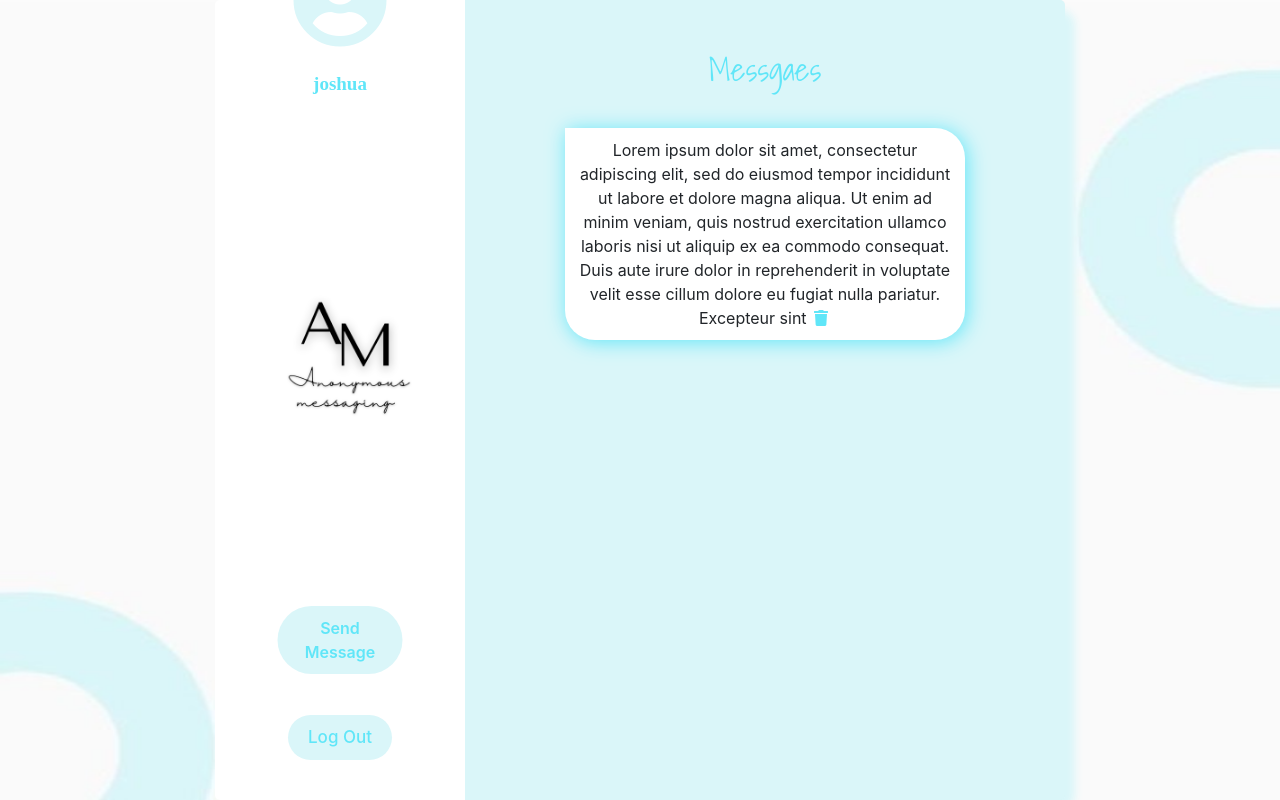
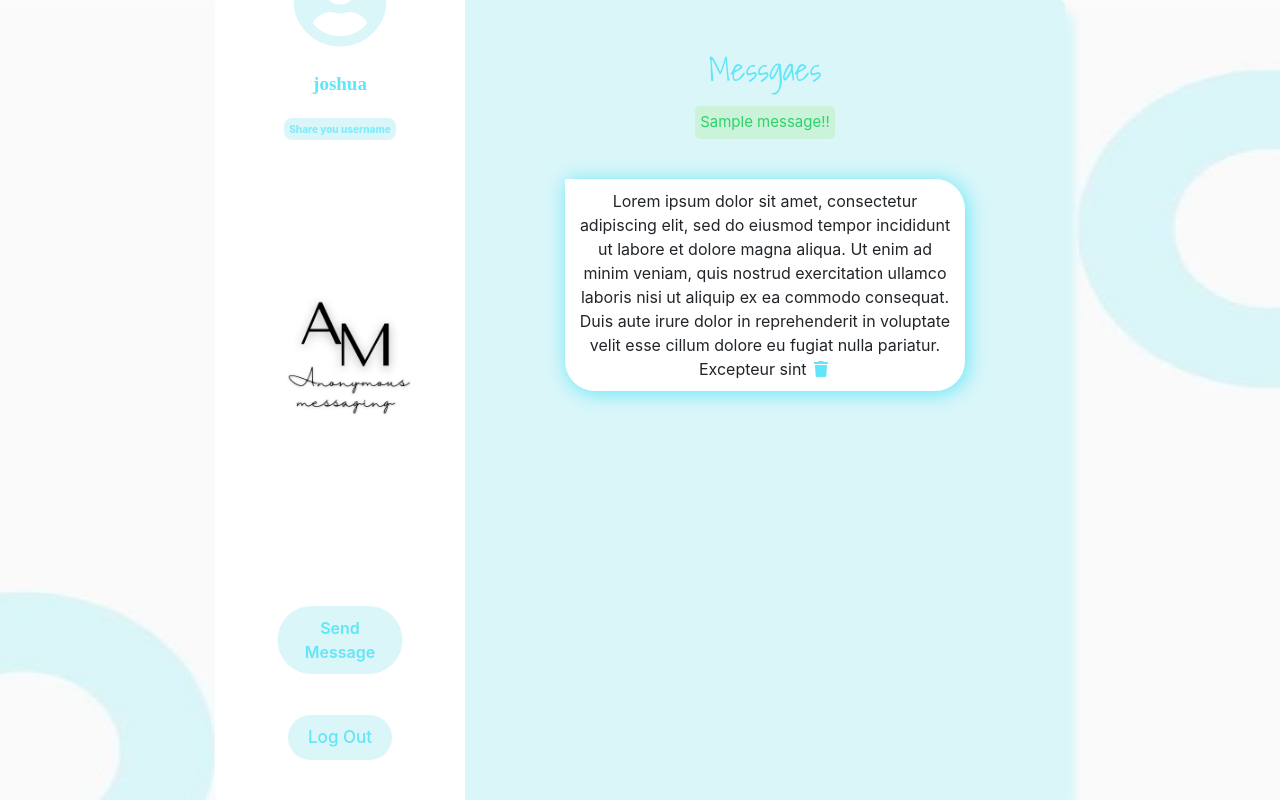
Before and after one commit to Joshua-David1/anonymous-messaging, a Flask app: page /user-messages in a window 1280 px wide. Run offline with Flask 2, Linux system fonts and the light colour scheme; a user stored in the database is signed in; data comes from the database, SQL or seed files in the repository; both versions use the stored data as it was after the commit; one stand-in notice (Sample message) is shown; some libraries are stand-ins or nearby versions; some web fonts are replaced.

Commit message:
Add flash

```diff
--- a/server.py
+++ b/server.py
@@ -1,4 +1,4 @@
-from flask import Flask, redirect, url_for, render_template, request, session, g
+from flask import Flask, flash, redirect, url_for, render_template, request, session, g
 from flask_sqlalchemy import SQLAlchemy
 from flask_wtf import FlaskForm
 from wtforms import StringField, PasswordField, TextAreaField
@@ -6,6 +6,7 @@ from wtforms.validators import DataRequired, ValidationError, InputRequired, Reg
 from flask_login import LoginManager, login_user, UserMixin, logout_user, current_user
 from werkzeug.security import generate_password_hash, check_password_hash
 from datetime import timedelta
+import pyperclip
 from os import environ
 
 app = Flask(__name__)
@@ -173,6 +174,7 @@ def send_message_page():
             new_message = Message(username = username, user_message = message)
             db.session.add(new_message)
             db.session.commit()
+            flash("Message sent successfully")
             return redirect(url_for('messages_page'))
         return render_template('send-msgs.html',form = form)
     return redirect(url_for('home'))
@@ -182,6 +184,7 @@ def logout_page():
     if current_user.is_authenticated:
         if request.method == "POST":
             logout_user()
+            flash("!! Logged Out !!")
             return redirect(url_for('login_page'))
         return redirect(url_for('home'))
     return redirect(url_for('home'))
@@ -205,5 +208,12 @@ def delete_message():
         return redirect(url_for('home'))
 
 
+@app.route('/user/<username>')
+def copy_username(username):
+    pyperclip.copy(username)
+    flash("Username Copied")
+    return redirect(url_for('messages_page'))
+
+
 if __name__ == "__main__":
     app.run(debug=True)
--- a/static/css/styles2.css
+++ b/static/css/styles2.css
@@ -81,7 +81,7 @@ span{
 
 .logout-button:hover{
 	text-decoration: none;
-	color:  black;
+	color:  #1ECBE1;
 }
 
 .messages{
@@ -123,7 +123,7 @@ span{
 
 .send-msg-button:hover a{
 	text-decoration: none;
-	color:  black;
+	color:  #1ECBE1;
 }
 
 .brand-logo{
@@ -211,6 +211,31 @@ span{
 
 }
 
+.copy-username{
+	padding: 5px;
+	background-color: #DAF6F9;
+	font-size: 10px;
+	border-radius: 8px;
+	color: #7FECFB;
+	font-weight: 800;
+	transition: 1s;
+}
+
+.copy-username:hover{
+	color: #67DCEB;
+	text-decoration: none;
+}
+
+.flash{
+	background-color: #CBF3DA;
+	display: inline-block;
+	border-radius: 5px;
+	color:#2ED16A;
+	font-size:15px;
+	margin:10px 0 0 0;
+	padding: 5px;
+}
+
 button.submit-button{
 	border-radius: 15px;
 	background-color: #6BDDED;
--- a/templates/send-msgs.html
+++ b/templates/send-msgs.html
@@ -12,7 +12,7 @@
         {{form.sent_msg(class="msg_to_send",rows='4',cols='50')}}
         {% if form.sent_msg.errors and not form.username.errors %}
 		{% for error in form.sent_msg.errors %}
-            <span style="color:red;font-size:15px;margin:0">{{ error }}</span>
+            <span style="color:red;font-size:15px;margin:10px 0 0 0">{{ error }}</span>
             {{break}}
         {% endfor %}
         {% endif %}
--- a/templates/user-msgs.html
+++ b/templates/user-msgs.html
@@ -4,6 +4,7 @@
     <div class="profile-col">
         <i class="fas fa-user-circle fa-6x"></i>
         <p class="chat-screen-username">{{username}}</p>
+        <a href="{{url_for('copy_username',username=username)}}" class="copy-username">Share you username</a>
         <img class="brand-logo" src="{{url_for('static',filename='assets/brand-logo1.png')}}">
         <div class="send-msg-button">
             <a  href="{{url_for('send_message_page')}}">Send Message</a>
@@ -17,12 +18,20 @@
         <div class="message-title">
             <h2>Messgaes</h2>
         </div>
+        {% with messages = get_flashed_messages() %}
+            {% if messages %}
+                {% for message in messages %}
+                    <span class="flash">
+                    {{message}}!!
+                    </span>
+                {% endfor %}
+            {% endif %}
+        {% endwith %}
         {% for message in user_messages %}
         <div class="messages">
             {{message.user_message}}
             <a class="bin-icon" href="{{url_for('delete_message',msg_id=message.id)}}"><i class="fas fa-trash"></i></a>
         </div>
-
         {% endfor %}
 
     </div>
```
Also changed, not shown: static/css/styles.css (+11 -0 lines), templates/login.html (+9 -0 lines), user-data-collection.db.
